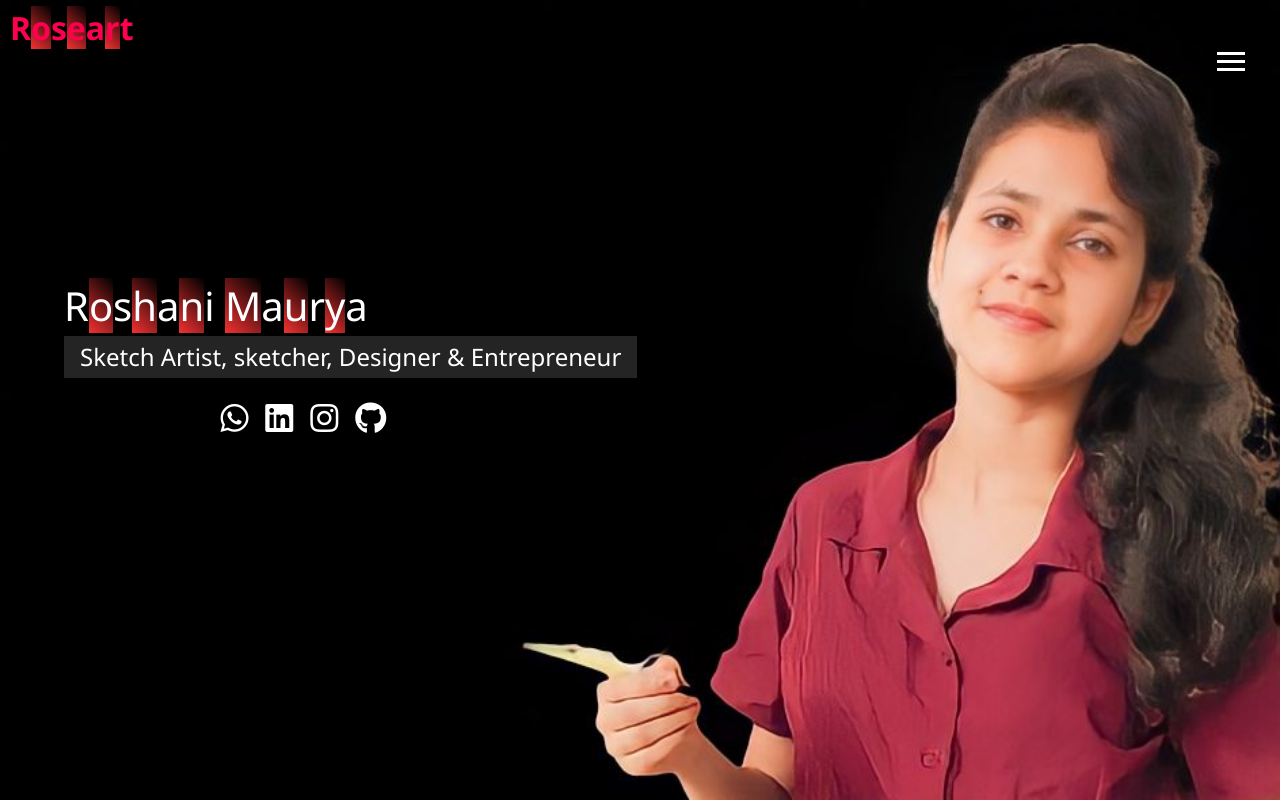
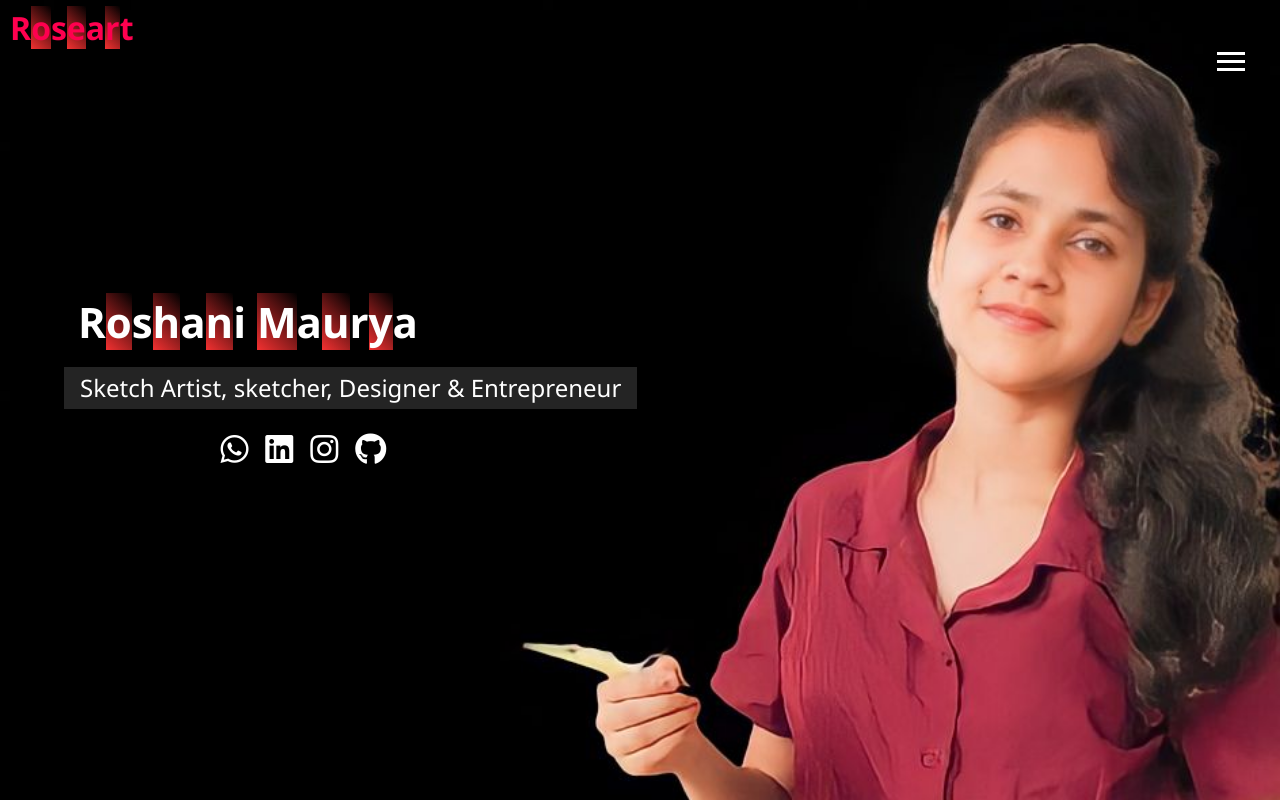
Before and after one commit to Priyanshumishra2601/firstpublishedwebsite, a plain HTML site: page index.html in a window 1280 px wide. Drawn offline with Linux system fonts and the light colour scheme.

Commit message:
Update main.css

```diff
--- a/main.css
+++ b/main.css
@@ -172,8 +172,13 @@
     main#home {
 
       overflow: hidden; }
-      main#home h1 {
-        margin-top: 20vh; }
+main#home h1 {
+    margin-top: 20vh;
+    font-weight: bold;
+    font-size: 42px;
+    padding: 14px;
+    color: rgb(255 255 255);
+}
 
   .about-info {
     display: grid;
```
